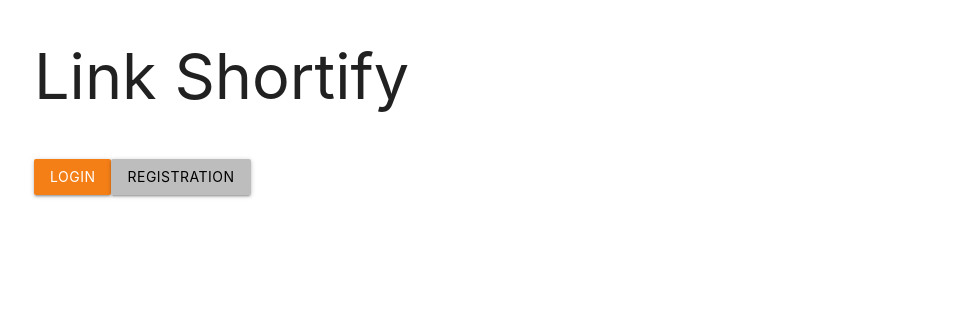
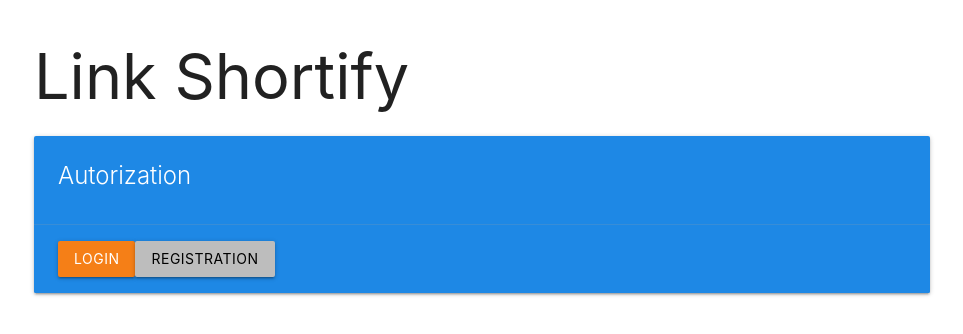
Before and after one commit to Dulatto/MERN-URL-Shortener, a React (Create React App) app in the folder client/: page / in a window 1280 px wide. Shown: the top 334 px of the page, without its empty margins (158-1121 px from the left). Built offline with nearby package versions, Linux system fonts and the light colour scheme.

Commit message:
react pages

```diff
--- a/client/src/pages/AuthPage.js
+++ b/client/src/pages/AuthPage.js
@@ -5,7 +5,7 @@ export const AuthPage = () =>{
         <div classNameName="row">
             <div classNameName="col s6 offset-s3">
                 <h1>Link Shortify</h1>
-                <div classNameName="card blue darken-1">
+                <div className="card blue darken-1">
         <div className="card-content white-text">
           <span className="card-title">Autorization</span>
          <div>
```
